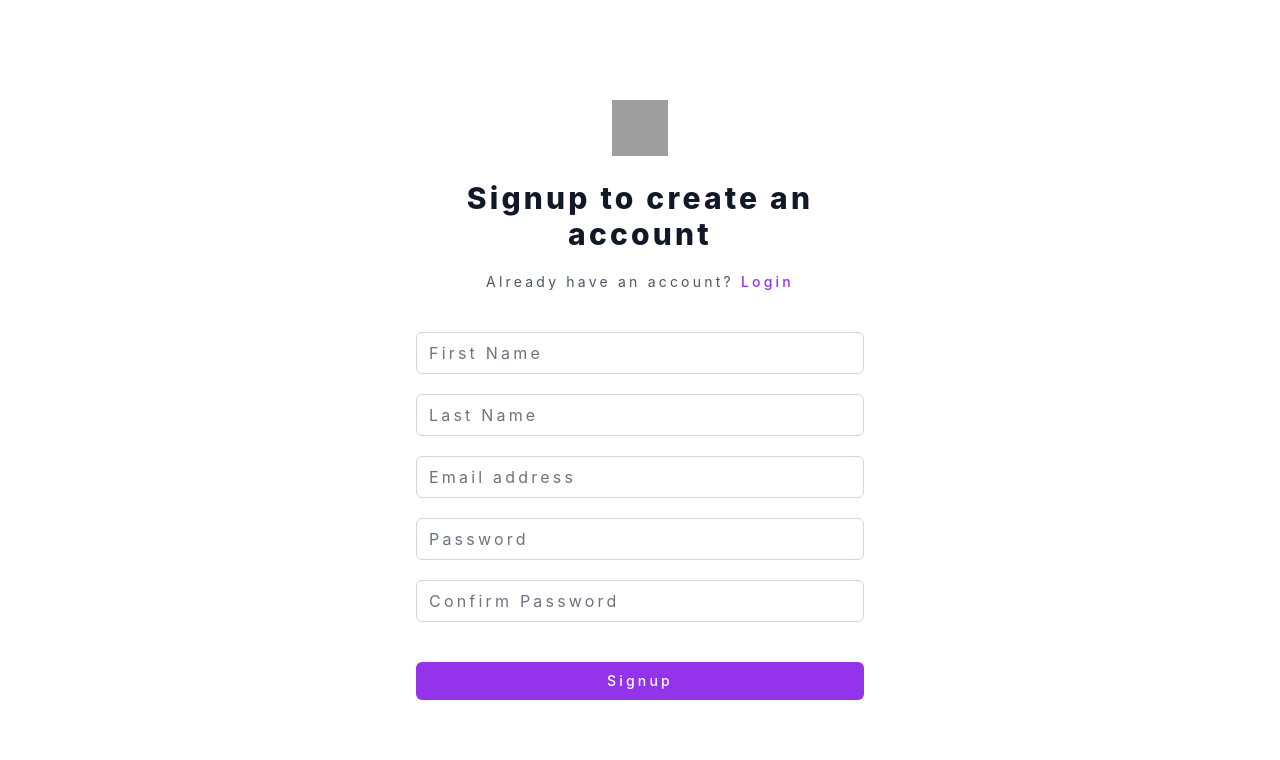
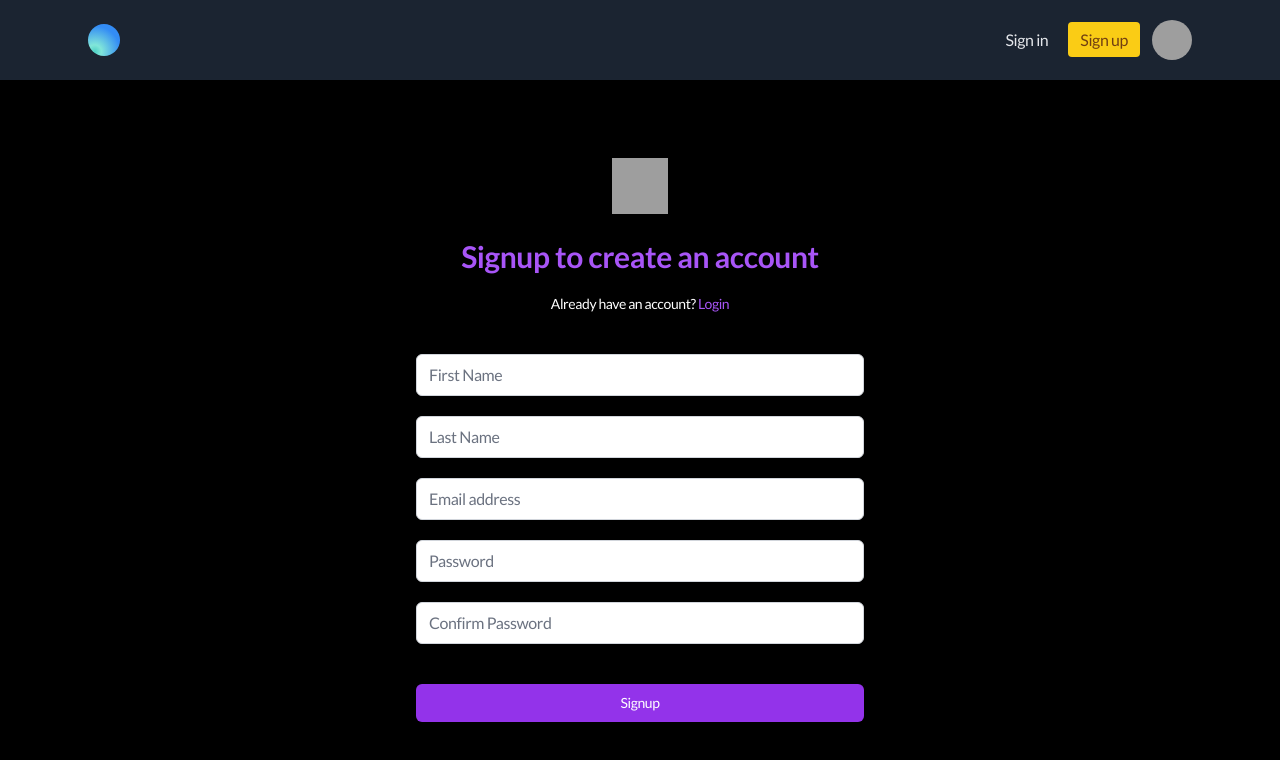
Before and after one commit to nauman-ahmed/safe-walk-app, a React (Create React App) app: page /signup in a window 1280 px wide. Shown: the top 760 px of the page. Built offline with nearby package versions, Linux system fonts and the light colour scheme; grey boxes are pictures that could not be loaded.

Commit message:
updated routes and integrated header

```diff
--- a/src/App.js
+++ b/src/App.js
@@ -1,5 +1,5 @@
 import "./App.css";
-import React from "react";
+import React, { useEffect } from "react";
 import Location from "./pages/location";
 import {
   BrowserRouter as Router,
@@ -12,13 +12,18 @@ import SignupPage from "./pages/Signup";
 import LandingPage from "./pages/Landing";
 
 function App() {
+
+  useEffect(()=>{
+
+  },[])
+
   return (
     <Router>
       <Routes>
-        <Route path="/" element={<LoginPage />} />
+        <Route path="/" element={<LandingPage />} />
         {/* <Route path="/" element={<Location />} /> */}
         <Route path="/signup" element={<SignupPage />} />
-        <Route path="/landing" element={<LandingPage />} />
+        <Route path="/login" element={<LoginPage />} />
 
 
         {/* <Route path="/signup" element={<SignUp />} /> */}
--- a/src/Components/FormAction/FormAction.js
+++ b/src/Components/FormAction/FormAction.js
@@ -10,7 +10,7 @@ export default function FormAction({
             type==='Button' ?
             <button
                 type={action}
-                className="group relative w-full flex justify-center py-2 px-4 border border-transparent text-sm font-medium rounded-md text-white bg-purple-600 hover:bg-purple-700 focus:outline-none focus:ring-2 focus:ring-offset-2 focus:ring-purple-500 mt-10"
+                className="group relative w-full flex justify-center py-2 px-4 border border-transparent text-sm font-medium rounded-md text-white bg-purple-600 hover:bg-purple-700 focus:outline-none focus:ring-2 focus:ring-offset-2 focus:ring-green-500 mt-10"
                 onSubmit={handleSubmit}
             >
 
--- a/src/Components/Header/Header.js
+++ b/src/Components/Header/Header.js
@@ -14,12 +14,12 @@ export default function Header({
                     className="h-14 w-14"
                     src="https://ik.imagekit.io/pibjyepn7p9/Lilac_Navy_Simple_Line_Business_Logo_CGktk8RHK.png?ik-sdk-version=javascript-1.4.3&updatedAt=1649962071315"/>
             </div>
-            <h2 className="mt-6 text-center text-3xl font-extrabold text-gray-900">
+            <h2 className="mt-6 text-center text-3xl font-extrabold text-purple-500">
                 {heading}
             </h2>
-            <p className="mt-2 text-center text-sm text-gray-600 mt-5">
+            <p className="mt-2 text-center text-sm text-white mt-5">
             {paragraph} {' '}
-            <Link to={linkUrl} className="font-medium text-purple-600 hover:text-purple-500">
+            <Link to={linkUrl} className="font-medium text-purple-500 hover:text-purple-500">
                 {linkName}
             </Link>
             </p>
--- a/src/Components/Login/Login.js
+++ b/src/Components/Login/Login.js
@@ -7,12 +7,15 @@ import { useNavigate } from "react-router-dom";
 import { loginUser } from "../../API/api";
 import { setAuthToken } from "../../API/setCommonHeader";
 import { decodeToken } from "react-jwt";
+import {Link} from 'react-router-dom';
+import Header from "../../Components/Header/Header.js"
+import { ToastContainer, toast } from 'react-toastify';
 
 const fields = loginFields;
 let fieldsState = {};
 fields.forEach((field) => (fieldsState[field.id] = ""));
 
-export default function Login() {
+export default function Login(props) {
   const [loginState, setLoginState] = useState(fieldsState);
     const navigate=useNavigate()
   const handleChange = (e) => {
@@ -51,10 +54,11 @@ export default function Login() {
         console.log("Successfully Login")
         localStorage.setItem("authorization",res.token!==undefined?res.token:"")
         setAuthToken(res.token)
+        toast.success("Successfully Login");
         navigate('/map');
       }else{
         console.log("ERROR")
-        alert("INVALID CREDENTIALS")
+        toast.error('Please add data to taskName');
       }
     })
   };
@@ -62,7 +66,15 @@ export default function Login() {
 
 
   return (
-    <form className="mt-8 space-y-6" onSubmit={handleSubmit}>
+    <div>
+      <ToastContainer />
+      <Header
+      heading="Login to your account"
+      paragraph="Don't have an account yet? "
+      linkName="Signup"
+      linkUrl="/signup"
+      />
+      <form className="space-y-6" onSubmit={handleSubmit}>
         <div className="-space-y-px">
           {fields.map((field) => (
             <Input
@@ -79,9 +91,9 @@ export default function Login() {
             />
           ))}
         </div>
-
-      {/* <FormExtra /> */}
         <FormAction handleSubmit={handleSubmit} text="Login" />
       </form>
+    </div>
+
   );
 }
--- a/src/Components/Signup/Signup.js
+++ b/src/Components/Signup/Signup.js
@@ -5,13 +5,16 @@ import FormExtra from "../FormExtra/FormExtra";
 import Input from "../Input/Input";
 import { registerUser } from "../../API/api";
 import { useNavigate } from "react-router-dom";
+import {Link} from 'react-router-dom';
+import Header from "../../Components/Header/Header.js"
+import { ToastContainer, toast } from 'react-toastify';
 
 const fields = signupFields;
 let fieldsState = {};
 
 fields.forEach((field) => (fieldsState[field.id] = ""));
 
-export default function Signup() {
+export default function Signup(props) {
   const [signupState, setSignupState] = useState(fieldsState);
   const navigate = useNavigate()
 
@@ -36,10 +39,12 @@ export default function Signup() {
         lastName:signupState.lastName
       }).then((res)=>{
         if(res == "Successfully created"){
+          toast.success("Successfully created");
           navigate('/');
           console.log("Successfully created")
         }else{
           console.log("ERROR")
+          toast.error("ERROR");
           alert("ERROR")
 
       }
@@ -47,6 +52,14 @@ export default function Signup() {
   };
 
   return (
+    <div>
+      <ToastContainer />
+      <Header
+        heading="Signup to create an account"
+        paragraph="Already have an account? "
+        linkName="Login"
+        linkUrl="/login"
+      />
       <form className="mt-8 space-y-6" onSubmit={handleSubmit}>
         <div className="">
           {fields.map((field) => (
@@ -66,5 +79,6 @@ export default function Signup() {
           <FormAction handleSubmit={handleSubmit} text="Signup" />
         </div>
       </form>
+    </div>
   );
 }
--- a/src/Components/ui/header.js
+++ b/src/Components/ui/header.js
@@ -2,8 +2,9 @@ import React, { useState, useEffect } from 'react';
 import Logo from './logo'; // Replace with the correct path to your Logo component
 import MobileMenu from './mobile-menu'; // Replace with the correct path to your MobileMenu component
 import { Link } from 'react-router-dom'; // Use Link from react-router-dom for navigation
+import PreviousMap from 'postcss/lib/previous-map';
 
-export default function Header() {
+export default function Header(props) {
   const [top, setTop] = useState(true);
   const [isDropdownOpen, setIsDropdownOpen] = useState(false);
 
@@ -24,7 +25,9 @@ export default function Header() {
 
   return (
     <header
-      className={`fixed bg-gray-800 text-gray-200 w-full z-30 md:bg-opacity-90 transition duration-300 ease-in-out ${
+      className={props.fixed ? `bg-gray-800 text-gray-200 w-full z-30 md:bg-opacity-90 transition duration-300 ease-in-out ${
+        !top ? 'bg-white backdrop-blur-sm shadow-lg text-gray-800' : ''
+      }`: `fixed bg-gray-800 text-gray-200 w-full z-30 md:bg-opacity-90 transition duration-300 ease-in-out ${
         !top ? 'bg-white backdrop-blur-sm shadow-lg text-gray-800' : ''
       }`}
     >
@@ -41,7 +44,7 @@ export default function Header() {
             <ul className="flex grow justify-end flex-wrap items-center">
               <li>
                 <Link
-                  to="/signin"
+                  to="/login"
                   className="font-medium transition duration-300 focus:outline-none focus:text-yellow-500 focus:underline hover:underline hover:text-yellow-500 px-5 py-3 flex items-center transition duration-150 ease-in-out"
                 >
                   Sign in
--- a/src/pages/Login.js
+++ b/src/pages/Login.js
@@ -1,17 +1,14 @@
-import Header from "../Components/Header/Header";
+import Header from "../Components/ui/header";
 import Login from "../Components/Login/Login";
 
 export default function LoginPage() {
   return (
-    <div className="min-h-full h-screen flex items-center justify-center ">
-      <div className="max-w-md w-full space-y-8">
-        <Header
-          heading="Login to your account"
-          paragraph="Don't have an account yet? "
-          linkName="Signup"
-          linkUrl="/signup"
-        />
-        <Login />
+    <div className={`font-lato antialiased bg-black text-gray-900 tracking-tight`}>
+      <div className="flex flex-col min-h-screen overflow-hidden supports-[overflow:clip]:overflow-clip">
+        <Header fixed={true}/>
+        <div className=" m-auto max-w-md w-full space-y-8">
+          <Login />
+        </div>
       </div>
     </div>
   );
--- a/src/pages/Signup.js
+++ b/src/pages/Signup.js
@@ -1,17 +1,20 @@
-import Header from "../Components/Header/Header.js";
+import Header from "../Components/ui/header";
 import Signup from "../Components/Signup/Signup";
 
 export default function SignupPage() {
   return (
-    <div className="min-h-full h-screen flex items-center justify-center ">
-      <div className="max-w-md w-full space-y-8">
-        <Header
+    <div className={`font-lato antialiased bg-black text-gray-900 tracking-tight`}>
+      <div className="flex flex-col min-h-screen overflow-hidden supports-[overflow:clip]:overflow-clip">
+        <Header fixed={true}/>
+        <div className=" m-auto max-w-md w-full space-y-8">
+        <Signup
           heading="Signup to create an account"
           paragraph="Already have an account? "
           linkName="Login"
-          linkUrl="/"
+          linkUrl="/login"
         />
-        <Signup />
+
+        </div>
       </div>
     </div>
   );
```
Also changed, not shown: package.json (+4 -3 lines), 1 other file (tests, documents, lock files or other folders). Lines whose indentation alone changed are shown as unchanged.
